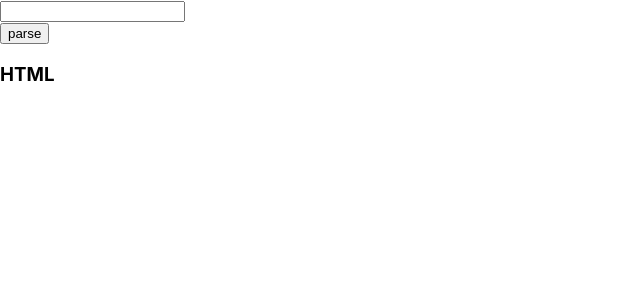
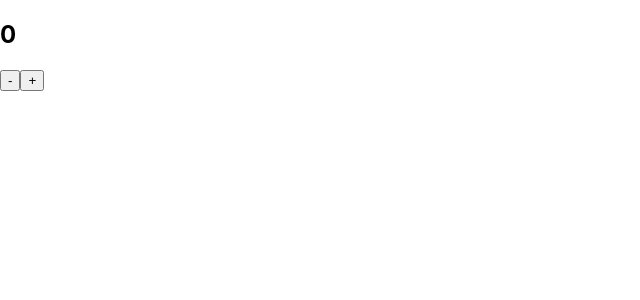
Before and after one commit to Vasy12/fe-react-app, a React (Create React App) app: page / in a window 1280 px wide. Shown: the top 300 px of the page, without its empty margins (0-640 px from the left). Built offline with nearby package versions, Linux system fonts and the light colour scheme.

Commit message:
Add useState hook example

```diff
--- a/package.json
+++ b/package.json
@@ -3,11 +3,14 @@
   "version": "0.1.0",
   "private": true,
   "dependencies": {
+    "@material-ui/core": "^4.11.0",
+    "@material-ui/icons": "^4.9.1",
     "@testing-library/jest-dom": "^4.2.4",
     "@testing-library/react": "^9.5.0",
     "@testing-library/user-event": "^7.2.1",
     "classnames": "^2.2.6",
     "date-fns": "^2.15.0",
+    "formik": "^2.1.5",
     "history": "^5.0.0",
     "lodash": "^4.17.19",
     "node-sass": "^4.14.1",
--- a/src/App.jsx
+++ b/src/App.jsx
@@ -1,8 +1,8 @@
 import React from 'react';
-import HyperlinksParser from './components/HyperlinksParser';
+import Counter from './components/FuncCounter';
 
-const App = () => {
-  return <HyperlinksParser />;
-};
+function App() {
+  return <Counter />;
+}
 
 export default App;
--- /dev/null
+++ b/src/components/FuncCounter/index.jsx
@@ -0,0 +1,37 @@
+import React, { useState } from 'react';
+import PropTypes from 'prop-types';
+
+function Counter(props) {
+  const { step } = props;
+  const [countValue, setCountValue] = useState(0);
+
+  return (
+    <article>
+      <h1>{countValue}</h1>
+      <button
+        onClick={() => {
+          setCountValue(countValue - step);
+        }}
+      >
+        -
+      </button>
+      <button
+        onClick={() => {
+          setCountValue(countValue + step);
+        }}
+      >
+        +
+      </button>
+    </article>
+  );
+}
+
+Counter.propTypes = {
+  step: PropTypes.number,
+};
+
+Counter.defaultProps = {
+  step: 1,
+};
+
+export default Counter;
```
Also changed, not shown: 1 other file (tests, documents, lock files or other folders).
